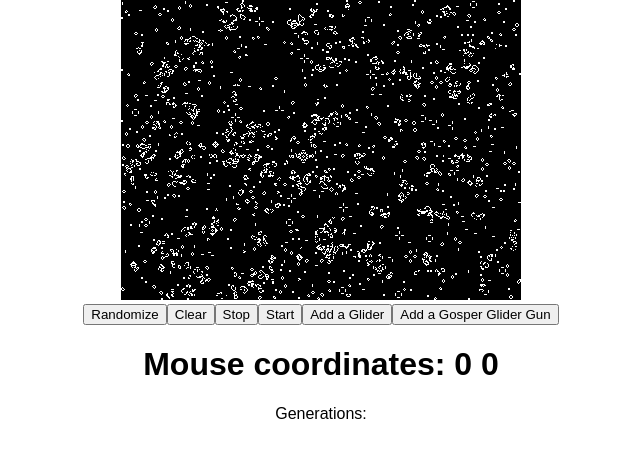
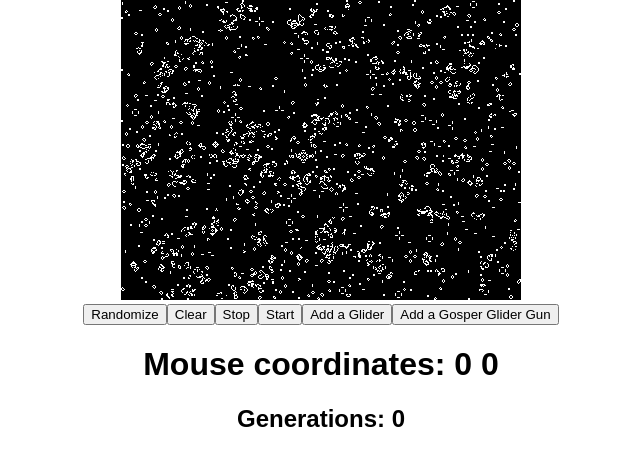
Before and after one commit to bloominstituteoftechnology/CS-Build-Week-1, a React (Create React App) app: page / in a window 1280 px wide. Shown: the top 466 px of the page, without its empty margins (319-959 px from the left). Built offline with nearby package versions, Linux system fonts and the light colour scheme.

Commit message:
generations displaying, but not quite right

```diff
--- a/src/App.js
+++ b/src/App.js
@@ -93,6 +93,7 @@ class LifeCanvas extends Component {
    */
   render() {
     const { x, y } = this.state;
+    const count = `Generations: ${this.life.generation}`;
     return (
       <div ref="elem">
         <canvas ref="canvas" width={this.props.width} height={this.props.height} onMouseMove={this._onMouseMove.bind(this)} />
@@ -108,7 +109,7 @@ class LifeCanvas extends Component {
           <h1>Mouse coordinates: { x } { y }</h1>
         </div>
         <div>
-          Generations:
+          <h2>{ count }</h2>
         </div>
       </div>
     )
--- a/src/life.js
+++ b/src/life.js
@@ -36,6 +36,8 @@ class Life {
     ];
 
     this.clear();
+
+    this.generation = 0;
   }
 
   /**
@@ -192,6 +194,7 @@ class Life {
     // data. So we declare that to be the new current buffer.
 
     this.currentBufferIndex = this.currentBufferIndex === 0? 1: 0;
+    this.generation++;
   }
 }
 
```
